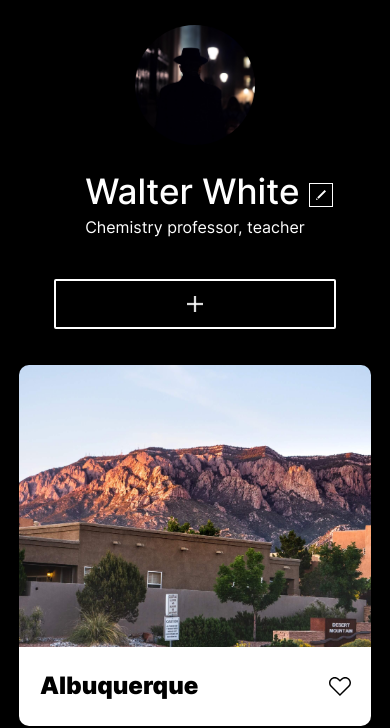
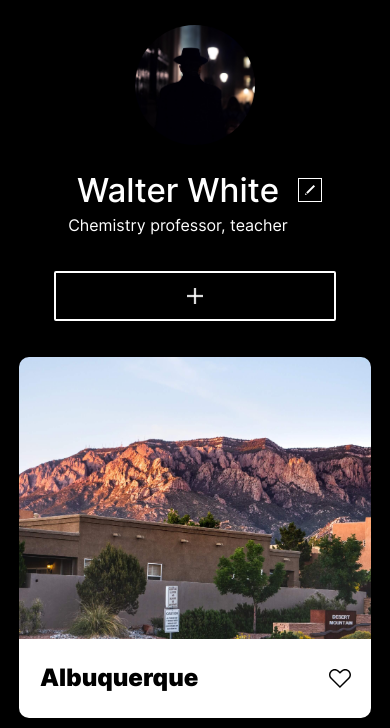
Before and after one commit to GenLady/mesto, a plain HTML site: page index.html in a window 390 px wide. Shown: the part 118-846 px from the top of the page. Drawn offline with Linux system fonts and the light colour scheme; files whose address does not match are found by name.

Commit message:
так и не вышло Можно лучше от ревьюера

```diff
--- a/blocks/profile-head/__add-button/profile-head__add-button.css
+++ b/blocks/profile-head/__add-button/profile-head__add-button.css
@@ -1,7 +1,7 @@
 .profile-head__add-button {
   border: 2px solid #fff;
   border-radius: 2px;
-  width: 150px;
+  min-width: 150px;
   height: 50px;
   cursor: pointer;
   background-color: #000;
--- a/blocks/profile-head/__edit-button/profile-head__edit-button.css
+++ b/blocks/profile-head/__edit-button/profile-head__edit-button.css
@@ -1,8 +1,9 @@
 .profile-head__edit-button {
+  grid-area: edit-button;
   border: 1px solid #fff;
-  width: 24px;
-  height: 24px;
-  margin-bottom: 25px;
+  min-width: 24px;
+  min-height: 24px;
+  margin-left: 18px;
   padding: 0;
   cursor: pointer;
   background-color: #000;
@@ -19,18 +20,13 @@
 
 @media screen and (max-width: 600px) {
   .profile-head__edit-button{
-    position: relative;
-    left: 126px;
-    top: -90px;
-    margin-bottom: -18px;
+    margin-left: 10px;
   }
 }
 
 @media screen and (max-width: 320px) {
   .profile-head__edit-button{
-    left: 113px;
-    top: -82px;
-    width: 18px;
-    height: 18px;
+    min-width: 18px;
+    min-height: 18px;
   }
 }
--- a/blocks/profile-head/__info/profile-head__info.css
+++ b/blocks/profile-head/__info/profile-head__info.css
@@ -1,9 +1,8 @@
 .profile-head__info {
-  position: static;
   display: grid;
   grid-template-areas:
-  "name"
-  "biograthy";
+  "name edit-button"
+  "biograthy .";
   grid-template-columns: 1fr auto;
   grid-template-rows: min-content min-content;
   align-content: center;
--- a/blocks/profile-head/__title/profile-head__title.css
+++ b/blocks/profile-head/__title/profile-head__title.css
@@ -12,7 +12,8 @@
 
 @media screen and (max-width: 920px) {
   .profile-head__title {
-    font-size: 35px;
+    font-size: 33px;
+    text-align: center;
   }
 }
 
--- a/index.html
+++ b/index.html
@@ -21,9 +21,9 @@
         <div class="profile-head__info">
           <h1 class="profile-head__title">Walter White</h1>
           <h2 class="profile-head__bio">Chemistry professor, teacher</h2>
+          <button type="button" aria-label="Редактировать" class="profile-head__edit-button profile-head__edit-button_open-popup"></button>
         </div>
-        <button type="button" aria-label="Редактировать" class="profile-head__edit-button profile-head__edit-button_open-popup"></button>
-        <button type="button" aria-label="Добавить" class="profile-head__add-button"></button>
+         <button type="button" aria-label="Добавить" class="profile-head__add-button"></button>
       </section>
 
       <section aria-label="Публикации профиля" class="profile-feed">
```
